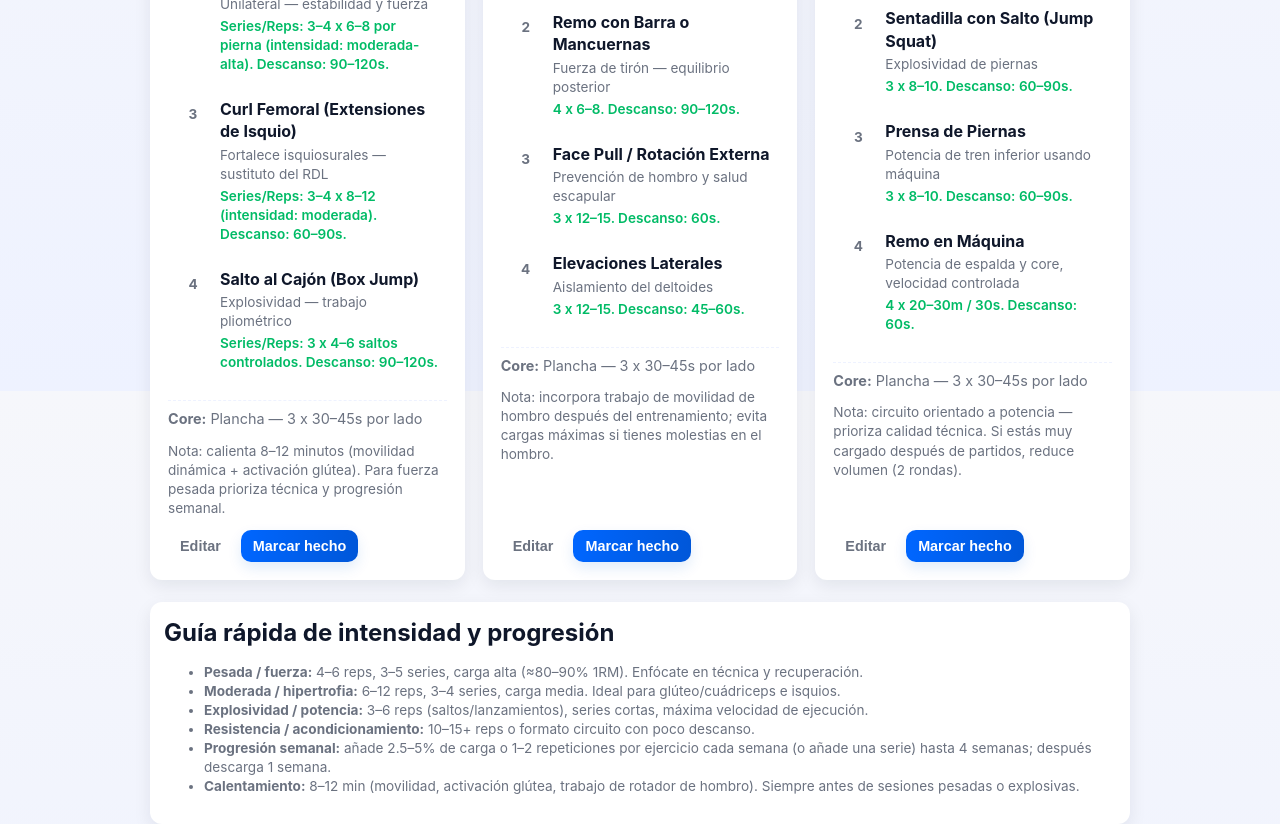
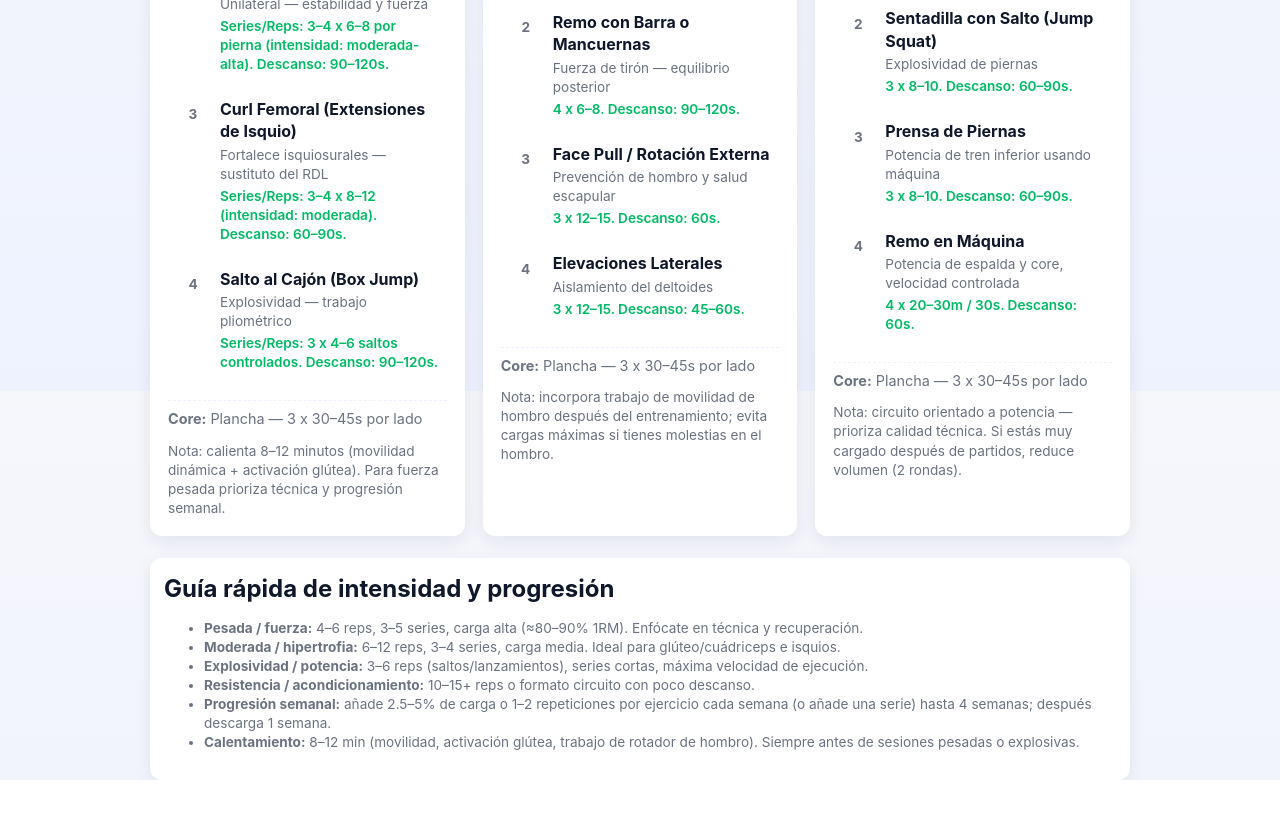
Before and after one commit to etbo-ctrl/RUTINA, a plain HTML site: page index.html in a window 1280 px wide. Shown: the part 409-1233 px from the top of the page. After the commit the page ends 1189 px from the top, so only its background shows below. Drawn offline with Linux system fonts and the light colour scheme.

Commit message:
Update index.html

```diff
--- a/index.html
+++ b/index.html
@@ -157,7 +157,6 @@
         </ul>
         <div class="core"><strong>Core:</strong> Plancha — 3 x 30–45s por lado</div>
         <div class="note">Nota: calienta 8–12 minutos (movilidad dinámica + activación glútea). Para fuerza pesada prioriza técnica y progresión semanal.</div>
-        <footer class="actions"><button class="btn ghost">Editar</button><button class="btn primary">Marcar hecho</button></footer>
       </article>
 
       <!-- Día 2 -->
@@ -180,7 +179,6 @@
         </ul>
         <div class="core"><strong>Core:</strong> Plancha — 3 x 30–45s por lado</div>
         <div class="note">Nota: incorpora trabajo de movilidad de hombro después del entrenamiento; evita cargas máximas si tienes molestias en el hombro.</div>
-        <footer class="actions"><button class="btn ghost">Editar</button><button class="btn primary">Marcar hecho</button></footer>
       </article>
 
       <!-- Día 3 -->
@@ -203,7 +201,6 @@
         </ul>
         <div class="core"><strong>Core:</strong> Plancha — 3 x 30–45s por lado</div>
         <div class="note">Nota: circuito orientado a potencia — prioriza calidad técnica. Si estás muy cargado después de partidos, reduce volumen (2 rondas).</div>
-        <footer class="actions"><button class="btn ghost">Editar</button><button class="btn primary">Marcar hecho</button></footer>
       </article>
 
     </section>
```
